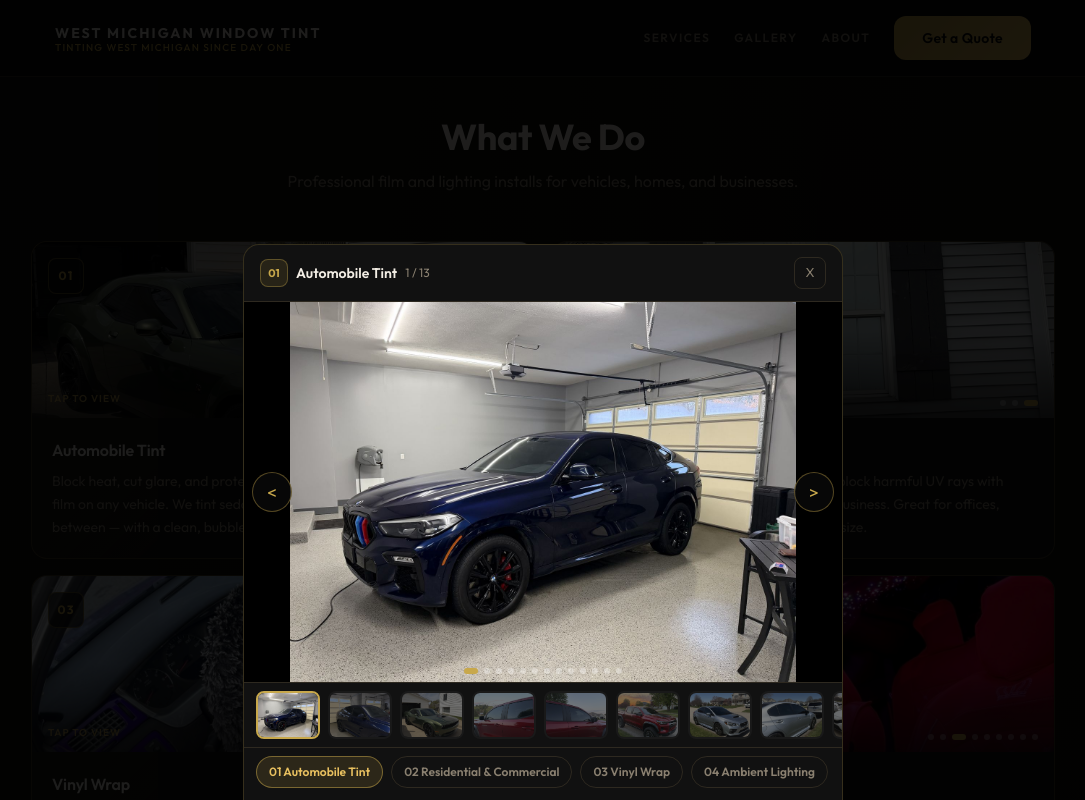
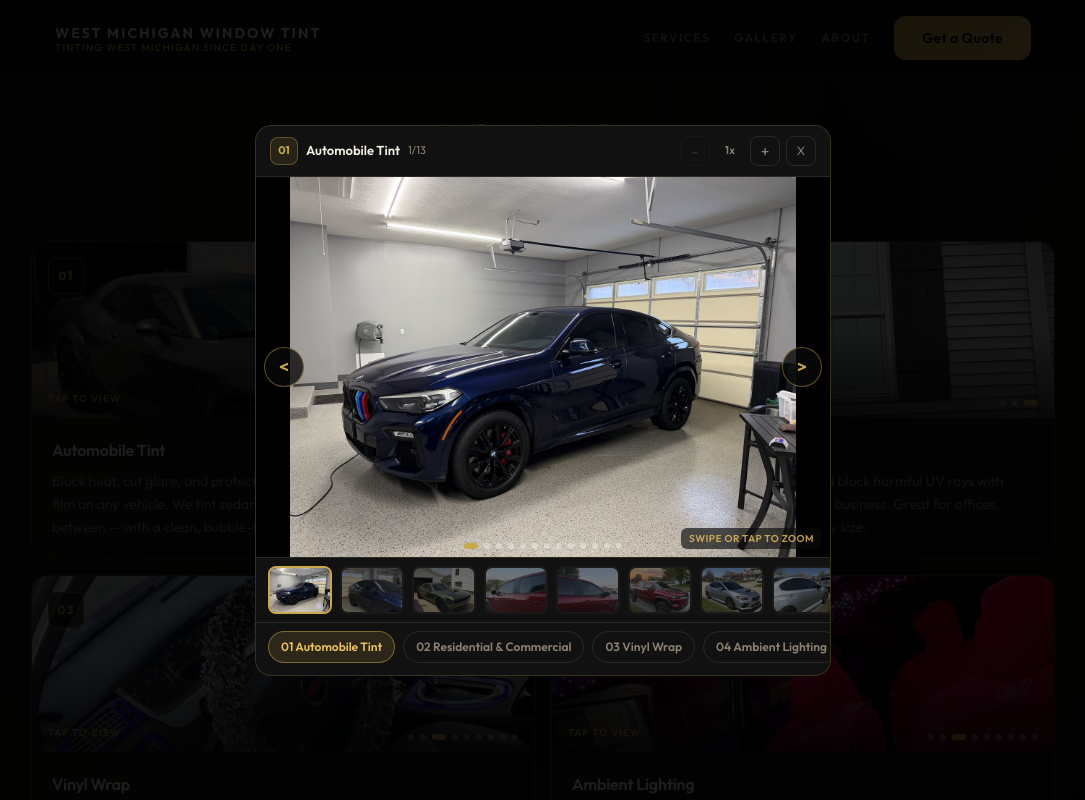
Before and after one commit to Nick-NGFsystems/west-michigan-window-tint, a Next.js app: page / in a window 1280 px wide. Both pictures are taken after a click on the element 380 px from the left and 1038 px from the top of the page. Shown: the part 638-1438 px from the top of the page, without its empty margins (97-1182 px from the left). Built offline with nearby package versions, Linux system fonts and the light colour scheme; no server answers.

Commit message:
Centered lightbox with working zoom, swipe nav, tap-to-zoom

```diff
--- a/components/ServiceCardGrid.tsx
+++ b/components/ServiceCardGrid.tsx
@@ -1,6 +1,6 @@
 'use client'
 
-import React, { useState, useEffect, useRef } from 'react'
+import React, { useState, useEffect, useRef, useCallback } from 'react'
 
 type Service = { name?: string; desc?: string; image?: string }
 
@@ -37,21 +37,16 @@ const EXTRA_IMAGES: Record<number, string[]> = {
 
 function getImages(svc: Service, idx: number): string[] {
   const extras = EXTRA_IMAGES[idx]
-  return (extras && extras.length > 0) ? extras : [svc.image || '']
+  return extras && extras.length > 0 ? extras : [svc.image || '']
 }
 
-// Horizontally scrollable row with drag support and lazy pointer capture
-// so child buttons still receive click events.
+// Scrollable row — lazy pointer capture so child buttons still get clicks
 function DragScroll({ children, className, style }: {
-  children: React.ReactNode
-  className?: string
-  style?: React.CSSProperties
+  children: React.ReactNode; className?: string; style?: React.CSSProperties
 }) {
-  const ref      = useRef<HTMLDivElement>(null)
-  const startX   = useRef(0)
-  const scrollX  = useRef(0)
-  const active   = useRef(false)
-  const captured = useRef(false)
+  const ref = useRef<HTMLDivElement>(null)
+  const startX = useRef(0); const scrollX = useRef(0)
+  const active = useRef(false); const captured = useRef(false)
 
   function onPointerDown(e: React.PointerEvent) {
     if (!ref.current) return
@@ -60,10 +55,8 @@ function DragScroll({ children, className, style }: {
   }
   function onPointerMove(e: React.PointerEvent) {
     if (!active.current || !ref.current) return
-    const dx = Math.abs(e.clientX - startX.current)
-    if (!captured.current && dx > 4) {
-      captured.current = true
-      ref.current.setPointerCapture(e.pointerId)
+    if (!captured.current && Math.abs(e.clientX - startX.current) > 4) {
+      captured.current = true; ref.current.setPointerCapture(e.pointerId)
       ref.current.style.cursor = 'grabbing'
     }
     if (captured.current) ref.current.scrollLeft = scrollX.current - (e.clientX - startX.current)
@@ -90,7 +83,7 @@ function DragScroll({ children, className, style }: {
   )
 }
 
-// Service card shown in the grid
+// Service card in grid
 function ServiceCard({ svc, idx, icon, onOpen }: {
   svc: Service; idx: number; icon: string; onOpen: (i: number) => void
 }) {
@@ -146,143 +139,309 @@ function ServiceCard({ svc, idx, icon, onOpen }: {
   )
 }
 
-// Arrow button — blocks all touch/pointer/mouse events from reaching the image
-// area so they can never accidentally trigger swipe logic.
+// Arrow button — fully isolated from image-area touch/pointer events
 function ArrowBtn({ dir, onClick }: { dir: 'prev' | 'next'; onClick: () => void }) {
-  function block(e: React.SyntheticEvent) { e.stopPropagation() }
+  function stop(e: React.SyntheticEvent) { e.stopPropagation() }
   return (
     <button
-      onTouchStart={block} onTouchEnd={block} onTouchMove={block}
-      onPointerDown={block} onMouseDown={block}
-      onClick={(e) => { e.stopPropagation(); onClick() }}
+      onTouchStart={stop} onTouchMove={stop} onTouchEnd={stop}
+      onPointerDown={stop} onMouseDown={stop}
+      onClick={e => { e.stopPropagation(); onClick() }}
+      aria-label={dir === 'prev' ? 'Previous' : 'Next'}
       style={{
         position: 'absolute', top: '50%', transform: 'translateY(-50%)', zIndex: 10,
         [dir === 'prev' ? 'left' : 'right']: 8,
-        width: 40, height: 40, borderRadius: '50%', display: 'flex',
-        alignItems: 'center', justifyContent: 'center', fontSize: 18,
-        background: 'rgba(10,10,10,0.75)', border: '1px solid rgba(200,168,75,0.4)',
-        color: 'var(--gold)', cursor: 'pointer', touchAction: 'none',
-      }}
-      aria-label={dir === 'prev' ? 'Previous' : 'Next'}>
+        width: 40, height: 40, borderRadius: '50%',
+        display: 'flex', alignItems: 'center', justifyContent: 'center',
+        fontSize: 18, fontWeight: 600, cursor: 'pointer', touchAction: 'none',
+        background: 'rgba(10,10,10,0.78)', border: '1px solid rgba(200,168,75,0.45)',
+        color: 'var(--gold)',
+      }}>
       {dir === 'prev' ? '<' : '>'}
     </button>
   )
 }
 
-// Lightbox — simple, no zoom, no fullscreen.
-// Navigate with swipe, arrows, thumbnails, or keyboard arrows.
+// Lightbox
+// - Centered modal on all screen sizes
+// - Tap image  → zoom in (2.5x); tap again → zoom out
+// - Drag / touch-drag → pan while zoomed
+// - Swipe left/right → navigate (only when not zoomed)
+// - +/- buttons in header → zoom
+// - Thumbnails → jump to image
+// - Service tabs → switch service
+// - Zoom uses actual width/height (not CSS scale) for crisp rendering
 function Lightbox({ services, icons, initialIdx, onClose }: {
   services: Service[]; icons: string[]; initialIdx: number; onClose: () => void
 }) {
   const [svcIdx, setSvcIdx] = useState(initialIdx)
   const [imgIdx, setImgIdx] = useState(0)
-  const swipeRef = useRef<{ x: number; y: number } | null>(null)
+  const [zoom, setZoom]     = useState(1)
+  const [hint, setHint]     = useState<string>('')
+
+  const panRef      = useRef({ x: 0, y: 0 })
+  const imgLayerRef = useRef<HTMLDivElement>(null)
+  const zoomRef     = useRef(1)
+
+  // Touch tracking
+  const touchRef = useRef<{ x: number; y: number; moved: boolean } | null>(null)
+  const panDrag  = useRef<{ sx: number; sy: number; px: number; py: number } | null>(null)
+  // Mouse tracking (desktop pan)
+  const mouseDrag = useRef<{ sx: number; sy: number; px: number; py: number } | null>(null)
 
   const svc    = services[svcIdx]
   const images = getImages(svc, svcIdx)
 
-  // Reset image index when switching service
-  useEffect(() => { setImgIdx(0) }, [svcIdx])
+  useEffect(() => { zoomRef.current = zoom }, [zoom])
 
-  // Lock body scroll while open
+  // Size-based zoom: increases actual render dimensions so browser draws
+  // from full-res source rather than scaling a downsampled bitmap.
+  const applyTransform = useCallback((z: number, px: number, py: number, animated = false) => {
+    if (!imgLayerRef.current) return
+    imgLayerRef.current.style.transition = animated
+      ? 'width 0.2s ease, height 0.2s ease, transform 0.2s ease' : 'none'
+    imgLayerRef.current.style.width     = `${z * 100}%`
+    imgLayerRef.current.style.height    = `${z * 100}%`
+    imgLayerRef.current.style.transform = `translate(calc(-50% + ${px}px), calc(-50% + ${py}px))`
+  }, [])
+
+  const resetZoom = useCallback(() => {
+    panRef.current = { x: 0, y: 0 }
+    setZoom(1)
+    applyTransform(1, 0, 0, true)
+  }, [applyTransform])
+
+  // Sync transform whenever zoom changes via +/- buttons
+  useEffect(() => {
+    applyTransform(zoom, panRef.current.x, panRef.current.y, true)
+  }, [zoom, applyTransform])
+
+  const prev = useCallback(() => { setImgIdx(i => (i - 1 + images.length) % images.length); resetZoom() }, [images.length, resetZoom])
+  const next = useCallback(() => { setImgIdx(i => (i + 1) % images.length); resetZoom() }, [images.length, resetZoom])
+
+  useEffect(() => { setImgIdx(0); resetZoom() }, [svcIdx, resetZoom])
+
   useEffect(() => {
     document.body.style.overflow = 'hidden'
     return () => { document.body.style.overflow = '' }
   }, [])
 
-  // Keyboard navigation
   useEffect(() => {
     function onKey(e: KeyboardEvent) {
-      if (e.key === 'Escape')     onClose()
-      if (e.key === 'ArrowLeft')  setImgIdx(i => (i - 1 + images.length) % images.length)
-      if (e.key === 'ArrowRight') setImgIdx(i => (i + 1) % images.length)
+      if (e.key === 'Escape')     { zoomRef.current > 1 ? resetZoom() : onClose() }
+      if (e.key === 'ArrowLeft')  prev()
+      if (e.key === 'ArrowRight') next()
+      if (e.key === '+')          setZoom(z => Math.min(+(z + 0.5).toFixed(1), 4))
+      if (e.key === '-')          setZoom(z => {
+        const nz = Math.max(+(z - 0.5).toFixed(1), 1)
+        if (nz === 1) panRef.current = { x: 0, y: 0 }
+        return nz
+      })
     }
     window.addEventListener('keydown', onKey)
     return () => window.removeEventListener('keydown', onKey)
-  }, [onClose, images.length])
+  }, [onClose, prev, next, resetZoom])
 
-  function prev() { setImgIdx(i => (i - 1 + images.length) % images.length) }
-  function next() { setImgIdx(i => (i + 1) % images.length) }
-
-  // Touch swipe handlers on the image area
+  // ── Touch handlers ────────────────────────────────────────────────────────
   function onTouchStart(e: React.TouchEvent) {
-    swipeRef.current = { x: e.touches[0].clientX, y: e.touches[0].clientY }
+    if (e.touches.length !== 1) return
+    const t = e.touches[0]
+    if (zoomRef.current > 1) {
+      panDrag.current = { sx: t.clientX, sy: t.clientY, px: panRef.current.x, py: panRef.current.y }
+    } else {
+      touchRef.current = { x: t.clientX, y: t.clientY, moved: false }
+    }
+  }
+  function onTouchMove(e: React.TouchEvent) {
+    if (e.touches.length !== 1) return
+    const t = e.touches[0]
+    if (zoomRef.current > 1 && panDrag.current) {
+      e.preventDefault()
+      const nx = panDrag.current.px + (t.clientX - panDrag.current.sx)
+      const ny = panDrag.current.py + (t.clientY - panDrag.current.sy)
+      panRef.current = { x: nx, y: ny }
+      applyTransform(zoomRef.current, nx, ny, false)
+    } else if (touchRef.current) {
+      if (Math.abs(t.clientX - touchRef.current.x) > 6 || Math.abs(t.clientY - touchRef.current.y) > 6) {
+        touchRef.current.moved = true
+      }
+    }
   }
   function onTouchEnd(e: React.TouchEvent) {
-    if (!swipeRef.current) return
-    const dx = e.changedTouches[0].clientX - swipeRef.current.x
-    const dy = e.changedTouches[0].clientY - swipeRef.current.y
-    swipeRef.current = null
-    if (Math.abs(dx) > 50 && Math.abs(dx) > Math.abs(dy) * 1.5) {
+    if (panDrag.current) { panDrag.current = null; return }
+    if (!touchRef.current) return
+    const t  = e.changedTouches[0]
+    const dx = t.clientX - touchRef.current.x
+    const dy = t.clientY - touchRef.current.y
+    const moved = touchRef.current.moved
+    touchRef.current = null
+
+    if (!moved) {
+      // Tap: toggle zoom
+      if (zoomRef.current === 1) {
+        const nz = 2.5
+        setZoom(nz)
+        applyTransform(nz, 0, 0, true)
+        setHint('Drag to pan | Tap to reset')
+      } else {
+        resetZoom()
+        setHint('')
+      }
+    } else if (Math.abs(dx) > 50 && Math.abs(dx) > Math.abs(dy) * 1.5) {
+      // Swipe to navigate (only when not zoomed)
       dx < 0 ? next() : prev()
     }
   }
-  function onTouchCancel() { swipeRef.current = null }
+  function onTouchCancel() { touchRef.current = null; panDrag.current = null }
+
+  // ── Mouse handlers (desktop pan when zoomed) ──────────────────────────────
+  function onMouseDown(e: React.MouseEvent) {
+    if (zoomRef.current <= 1) return
+    e.preventDefault()
+    mouseDrag.current = { sx: e.clientX, sy: e.clientY, px: panRef.current.x, py: panRef.current.y }
+  }
+  function onMouseMove(e: React.MouseEvent) {
+    if (!mouseDrag.current) return
+    const nx = mouseDrag.current.px + (e.clientX - mouseDrag.current.sx)
+    const ny = mouseDrag.current.py + (e.clientY - mouseDrag.current.sy)
+    panRef.current = { x: nx, y: ny }
+    applyTransform(zoomRef.current, nx, ny, false)
+  }
+  function onMouseUp()    { mouseDrag.current = null }
+  function onMouseLeave() { mouseDrag.current = null }
+
+  // ── Scroll-wheel zoom (desktop) ───────────────────────────────────────────
+  function onWheel(e: React.WheelEvent) {
+    e.preventDefault()
+    setZoom(z => {
+      const nz = Math.min(Math.max(+(z - e.deltaY * 0.003).toFixed(2), 1), 4)
+      if (nz === 1) panRef.current = { x: 0, y: 0 }
+      return nz
+    })
+  }
+
+  function zoomIn()  { setZoom(z => Math.min(+(z + 0.5).toFixed(1), 4)) }
+  function zoomOut() {
+    setZoom(z => {
+      const nz = Math.max(+(z - 0.5).toFixed(1), 1)
+      if (nz === 1) { panRef.current = { x: 0, y: 0 }; setHint('') }
+      return nz
+    })
+  }
+
+  const hintText = hint || (zoom === 1 ? (images.length > 1 ? 'Swipe or tap to zoom' : 'Tap to zoom') : '')
 
   return (
-    // Backdrop
     <div onClick={onClose} style={{
       position: 'fixed', inset: 0, zIndex: 50,
       background: 'rgba(0,0,0,0.88)',
-      display: 'flex', alignItems: 'flex-end',
+      display: 'flex', alignItems: 'center', justifyContent: 'center',
+      padding: '12px',
     }}>
-      {/* Sheet — slides up from bottom */}
       <div onClick={e => e.stopPropagation()} style={{
-        width: '100%', maxWidth: 600, margin: '0 auto',
-        background: '#111', borderRadius: '16px 16px 0 0',
+        width: '100%', maxWidth: 576,
+        background: '#111', borderRadius: 16,
         border: '1px solid rgba(200,168,75,0.2)',
-        borderBottom: 'none',
         display: 'flex', flexDirection: 'column',
         maxHeight: '92dvh', overflow: 'hidden',
       }}>
 
-        {/* Header */}
+        {/* ── Header ─────────────────────────────────────────────────────── */}
         <div style={{
           display: 'flex', alignItems: 'center', justifyContent: 'space-between',
-          padding: '12px 16px', borderBottom: '1px solid var(--line)', flexShrink: 0,
+          padding: '10px 14px', borderBottom: '1px solid var(--line)', flexShrink: 0,
         }}>
-          <div style={{ display: 'flex', alignItems: 'center', gap: 8 }}>
+          <div style={{ display: 'flex', alignItems: 'center', gap: 8, minWidth: 0 }}>
             <span style={{
               display: 'flex', alignItems: 'center', justifyContent: 'center',
-              width: 28, height: 28, borderRadius: 8, fontSize: 11, fontWeight: 700,
+              width: 28, height: 28, borderRadius: 8, fontSize: 11, fontWeight: 700, flexShrink: 0,
               background: 'rgba(200,168,75,0.12)', border: '1px solid rgba(200,168,75,0.35)',
               color: 'var(--gold)',
             }}>{icons[svcIdx]}</span>
-            <span style={{ fontSize: 14, fontWeight: 600, color: 'var(--text)' }}>{svc?.name}</span>
+            <span style={{ fontSize: 13, fontWeight: 600, color: 'var(--text)', overflow: 'hidden', textOverflow: 'ellipsis', whiteSpace: 'nowrap' }}>{svc?.name}</span>
             {images.length > 1 && (
-              <span style={{ fontSize: 12, color: 'var(--muted)' }}>{imgIdx + 1} / {images.length}</span>
+              <span style={{ fontSize: 11, color: 'var(--muted)', flexShrink: 0 }}>{imgIdx + 1}/{images.length}</span>
             )}
           </div>
-          <button onClick={onClose} style={{
-            width: 32, height: 32, borderRadius: 8, display: 'flex',
-            alignItems: 'center', justifyContent: 'center', fontSize: 13,
-            background: 'transparent', border: '1px solid var(--line)',
-            color: 'var(--muted)', cursor: 'pointer',
+          <div style={{ display: 'flex', alignItems: 'center', gap: 4, flexShrink: 0 }}>
+            <button onClick={zoomOut} disabled={zoom <= 1}
+              style={{
+                width: 30, height: 30, borderRadius: 8, border: '1px solid var(--line)',
+                background: 'transparent', color: 'var(--muted)', fontSize: 16,
+                display: 'flex', alignItems: 'center', justifyContent: 'center',
+                cursor: 'pointer', opacity: zoom <= 1 ? 0.3 : 1,
+              }} aria-label="Zoom out">-</button>
+            <span style={{ fontSize: 11, fontWeight: 600, minWidth: 32, textAlign: 'center',
+              color: zoom > 1 ? 'var(--gold-light)' : 'var(--muted)' }}>
+              {zoom === 1 ? '1x' : `${zoom.toFixed(1)}x`}
+            </span>
+            <button onClick={zoomIn} disabled={zoom >= 4}
+              style={{
+                width: 30, height: 30, borderRadius: 8, border: '1px solid var(--line)',
+                background: 'transparent', color: 'var(--muted)', fontSize: 16,
+                display: 'flex', alignItems: 'center', justifyContent: 'center',
+                cursor: 'pointer', opacity: zoom >= 4 ? 0.3 : 1,
+              }} aria-label="Zoom in">+</button>
+            <button onClick={onClose}
+              style={{
+                width: 30, height: 30, borderRadius: 8, border: '1px solid var(--line)',
+                background: 'transparent', color: 'var(--muted)', fontSize: 12,
+                display: 'flex', alignItems: 'center', justifyContent: 'center',
+                cursor: 'pointer', marginLeft: 2,
               }} aria-label="Close">X</button>
           </div>
+        </div>
 
-        {/* Image area */}
+        {/* ── Image area ─────────────────────────────────────────────────── */}
         <div
-          onTouchStart={onTouchStart} onTouchEnd={onTouchEnd} onTouchCancel={onTouchCancel}
+          onTouchStart={onTouchStart} onTouchMove={onTouchMove}
+          onTouchEnd={onTouchEnd} onTouchCancel={onTouchCancel}
+          onMouseDown={onMouseDown} onMouseMove={onMouseMove}
+          onMouseUp={onMouseUp} onMouseLeave={onMouseLeave}
+          onWheel={onWheel}
           style={{
-            position: 'relative', background: '#000', flexShrink: 0,
+            position: 'relative', flexShrink: 0, overflow: 'hidden',
+            background: '#000',
             height: '56vw', maxHeight: 380, minHeight: 200,
+            cursor: zoom > 1 ? 'grab' : 'default',
+          }}>
+          {/* imgLayer: sized by zoom for crisp rendering */}
+          <div ref={imgLayerRef} style={{
+            position: 'absolute', left: '50%', top: '50%',
+            width: '100%', height: '100%',
+            transform: 'translate(-50%, -50%)',
           }}>
             {images.map((src, i) => (
               <img key={src} src={src} alt={`${svc?.name ?? ''} ${i + 1}`}
                 draggable={false}
                 style={{
                   position: 'absolute', inset: 0, width: '100%', height: '100%',
-                objectFit: 'contain', userSelect: 'none', pointerEvents: 'none',
+                  objectFit: 'contain', pointerEvents: 'none', userSelect: 'none',
                   opacity: i === imgIdx ? 1 : 0, transition: 'opacity 0.22s ease',
                 }} />
             ))}
+          </div>
 
-          {images.length > 1 && (
+          {/* Arrows */}
+          {images.length > 1 && zoom === 1 && (
             <>
               <ArrowBtn dir="prev" onClick={prev} />
               <ArrowBtn dir="next" onClick={next} />
-              {/* Dot indicators */}
+            </>
+          )}
+
+          {/* Hint */}
+          {hintText && (
+            <div style={{
+              position: 'absolute', bottom: 8, right: 8, zIndex: 10, pointerEvents: 'none',
+              background: 'rgba(10,10,10,0.65)', borderRadius: 6, padding: '3px 8px',
+              fontSize: 10, fontWeight: 600, letterSpacing: '0.05em', textTransform: 'uppercase',
+              color: 'rgba(232,192,96,0.8)',
+            }}>{hintText}</div>
+          )}
+
+          {/* Dots */}
+          {images.length > 1 && zoom === 1 && (
             <div style={{
               position: 'absolute', bottom: 8, left: 0, right: 0,
               display: 'flex', justifyContent: 'center', gap: 6, pointerEvents: 'none',
@@ -296,22 +455,21 @@ function Lightbox({ services, icons, initialIdx, onClose }: {
                 }} />
               ))}
             </div>
-            </>
           )}
         </div>
 
-        {/* Thumbnails */}
+        {/* ── Thumbnails ──────────────────────────────────────────────────── */}
         {images.length > 1 && (
           <DragScroll className="px-3 py-2 flex-shrink-0"
             style={{ borderTop: '1px solid var(--line)' }}>
             {images.map((src, i) => (
-              <button key={i} onClick={() => setImgIdx(i)}
+              <button key={i} onClick={() => { setImgIdx(i); resetZoom() }}
                 style={{
                   flexShrink: 0, width: 64, height: 48, borderRadius: 8,
-                  overflow: 'hidden', padding: 0,
+                  overflow: 'hidden', padding: 0, cursor: 'pointer',
+                  background: 'transparent',
                   border: i === imgIdx ? '2px solid var(--gold)' : '2px solid rgba(255,255,255,0.08)',
                   opacity: i === imgIdx ? 1 : 0.45,
-                  cursor: 'pointer', background: 'transparent',
                 }}>
                 <img src={src} alt="" draggable={false}
                   style={{ width: '100%', height: '100%', objectFit: 'cover', pointerEvents: 'none' }} />
@@ -320,7 +478,7 @@ function Lightbox({ services, icons, initialIdx, onClose }: {
           </DragScroll>
         )}
 
-        {/* Service switcher */}
+        {/* ── Service tabs ────────────────────────────────────────────────── */}
         {services.length > 1 && (
           <DragScroll className="px-3 pb-3 pt-2 flex-shrink-0"
             style={{ borderTop: '1px solid var(--line)' }}>
@@ -345,8 +503,7 @@ function Lightbox({ services, icons, initialIdx, onClose }: {
 
 // Grid
 interface Props extends React.HTMLAttributes<HTMLDivElement> {
-  services: Service[]
-  icons: string[]
+  services: Service[]; icons: string[]
 }
 
 export default function ServiceCardGrid({ services, icons, ...rest }: Props) {
@@ -356,7 +513,7 @@ export default function ServiceCardGrid({ services, icons, ...rest }: Props) {
       <div className="mt-12 grid grid-cols-1 gap-4 sm:grid-cols-2" {...rest}>
         {services.map((svc, i) => (
           <ServiceCard key={i} svc={svc} idx={i}
-            icon={icons[i] ?? String(i + 1).padStart(2, '0')}
+            icon={icons[i] ?? String(i + 1).padStart(2, '00')}
             onOpen={setLightboxIdx} />
         ))}
       </div>
```
Lines whose indentation alone changed are shown as unchanged.
